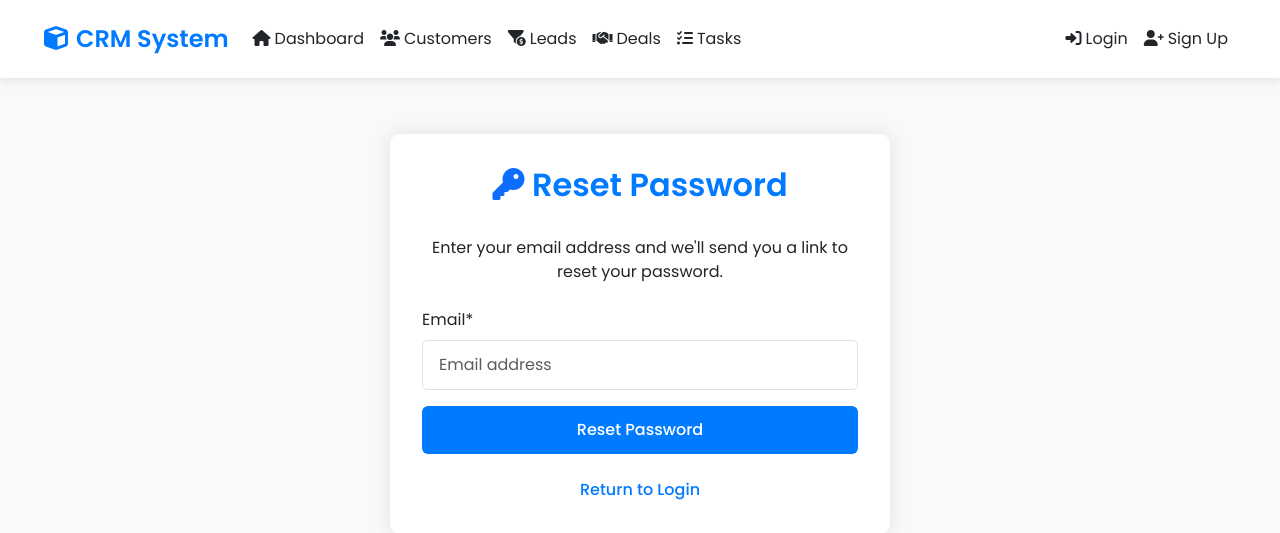
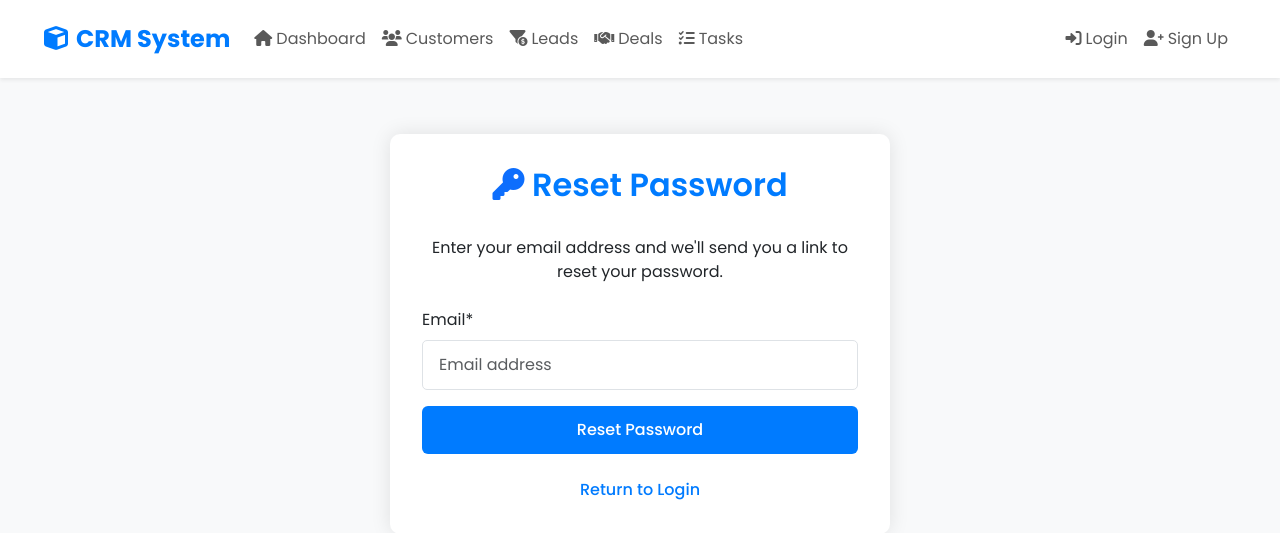
Before and after one commit to Shuhrat2612/crm-django, a Django app: page /accounts/password/reset/ in a window 1280 px wide. Shown: the top 533 px of the page. Run offline with Django 5.2, Linux system fonts and the light colour scheme; some libraries are stand-ins or nearby versions.

Commit message:
Update base.html

```diff
--- a/home/templates/base.html
+++ b/home/templates/base.html
@@ -4,56 +4,64 @@
 <head>
     <meta charset="UTF-8">
     <meta name="viewport" content="width=device-width, initial-scale=1.0">
-    <title>CRM System</title>
+    <title>{% block title %}CRM System{% endblock %}</title>
+
     <!-- Bootstrap CSS -->
     <link href="https://cdn.jsdelivr.net/npm/bootstrap@5.3.0/dist/css/bootstrap.min.css" rel="stylesheet">
+
     <!-- Google Fonts -->
     <link href="https://fonts.googleapis.com/css2?family=Poppins:wght@300;400;500;600;700&display=swap" rel="stylesheet">
+
     <!-- Font Awesome -->
     <link href="https://cdnjs.cloudflare.com/ajax/libs/font-awesome/6.0.0/css/all.min.css" rel="stylesheet">
+
     <!-- Custom CSS -->
     <link href="{% static 'css/style.css' %}" rel="stylesheet">
 </head>
 <body>
     <!-- Navbar -->
-    <nav class="navbar navbar-expand-lg navbar-dark bg-white">
+    <nav class="navbar navbar-expand-lg navbar-light bg-white shadow-sm">
         <div class="container-fluid">
-            <a class="navbar-brand" href="/"><i class="fas fa-cube me-2"></i>CRM System</a>
+            <a class="navbar-brand fw-bold text-primary" href="/">
+                <i class="fas fa-cube me-2"></i>CRM System
+            </a>
             <button class="navbar-toggler" type="button" data-bs-toggle="collapse" data-bs-target="#navbarNav">
                 <span class="navbar-toggler-icon"></span>
             </button>
+
             <div class="collapse navbar-collapse" id="navbarNav">
-                <ul class="navbar-nav">
+                <ul class="navbar-nav me-auto mb-2 mb-lg-0">
                     <li class="nav-item">
-                        <a class="nav-link text-dark" href="{% url 'dashboard' %}">
+                        <a class="nav-link" href="{% url 'dashboard' %}">
                             <i class="fas fa-home me-1"></i>Dashboard
                         </a>
                     </li>
                     <li class="nav-item">
-                        <a class="nav-link text-dark" href="{% url 'customer-list' %}">
+                        <a class="nav-link" href="{% url 'customer-list' %}">
                             <i class="fas fa-users me-1"></i>Customers
                         </a>
                     </li>
                     <li class="nav-item">
-                        <a class="nav-link text-dark" href="{% url 'leads-list' %}">
+                        <a class="nav-link" href="{% url 'leads-list' %}">
                             <i class="fas fa-funnel-dollar me-1"></i>Leads
                         </a>
                     </li>
                     <li class="nav-item">
-                        <a class="nav-link text-dark" href="{% url 'deals-list' %}">
+                        <a class="nav-link" href="{% url 'deals-list' %}">
                             <i class="fas fa-handshake me-1"></i>Deals
                         </a>
                     </li>
                     <li class="nav-item">
-                        <a class="nav-link text-dark" href="{% url 'tasks-list' %}">
+                        <a class="nav-link" href="{% url 'tasks-list' %}">
                             <i class="fas fa-tasks me-1"></i>Tasks
                         </a>
                     </li>
                 </ul>
+
                 <ul class="navbar-nav ms-auto">
                     {% if user.is_authenticated %}
                     <li class="nav-item dropdown">
-                        <a class="nav-link dropdown-toggle text-dark" href="#" id="navbarDropdown" role="button" data-bs-toggle="dropdown">
+                        <a class="nav-link dropdown-toggle" href="#" id="userDropdown" role="button" data-bs-toggle="dropdown">
                             <i class="fas fa-user-circle me-1"></i>{{ user.username }}
                         </a>
                         <ul class="dropdown-menu dropdown-menu-end">
@@ -64,12 +72,12 @@
                     </li>
                     {% else %}
                     <li class="nav-item">
-                        <a class="nav-link text-dark" href="{% url 'account_login' %}">
+                        <a class="nav-link" href="{% url 'account_login' %}">
                             <i class="fas fa-sign-in-alt me-1"></i>Login
                         </a>
                     </li>
                     <li class="nav-item">
-                        <a class="nav-link text-dark" href="{% url 'account_signup' %}">
+                        <a class="nav-link" href="{% url 'account_signup' %}">
                             <i class="fas fa-user-plus me-1"></i>Sign Up
                         </a>
                     </li>
@@ -80,18 +88,22 @@
     </nav>
 
     <!-- Main Content -->
-    <main class="py-4">
-        {% block content %}{% endblock %}
+    <main class="container py-4">
+        {% block content %}
+        {% endblock %}
     </main>
 
     <!-- Bootstrap Bundle with Popper -->
     <script src="https://cdn.jsdelivr.net/npm/bootstrap@5.3.0/dist/js/bootstrap.bundle.min.js"></script>
-    <!-- Custom JavaScript -->
+
+    <!-- Active nav item highlighter -->
     <script>
-        // Add active class to current nav item
-        document.querySelectorAll('.nav-link').forEach(link => {
-            if(link.getAttribute('href') === window.location.pathname) {
-                link.classList.add('active');
+        const navLinks = document.querySelectorAll('.navbar-nav .nav-link');
+        const currentUrl = window.location.pathname;
+
+        navLinks.forEach(link => {
+            if (link.getAttribute('href') === currentUrl) {
+                link.classList.add('active', 'fw-semibold', 'text-primary');
             }
         });
     </script>
```
